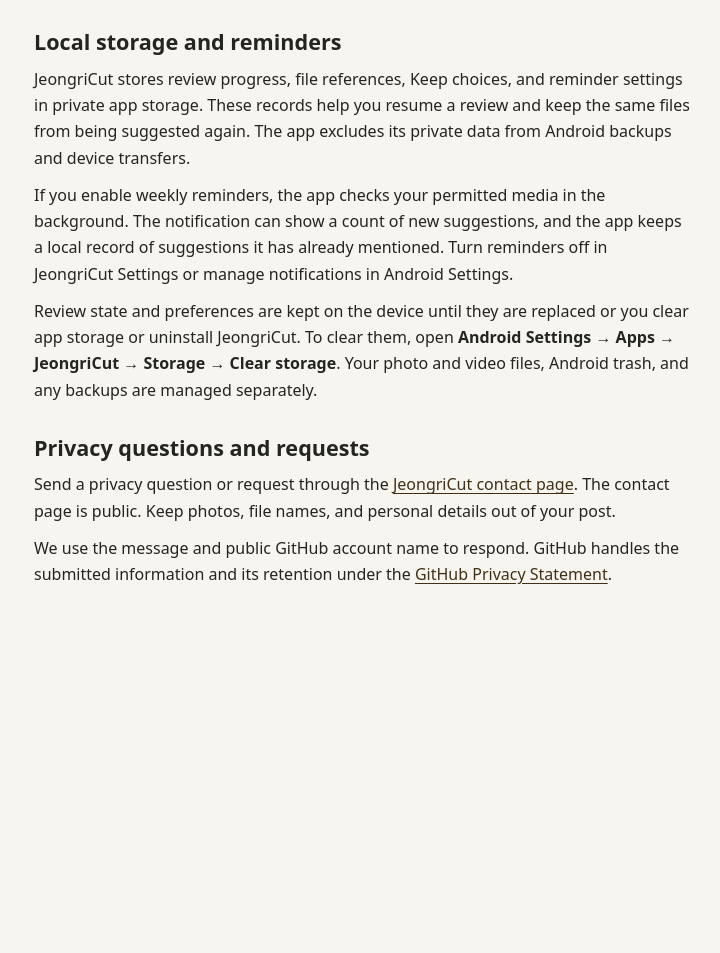
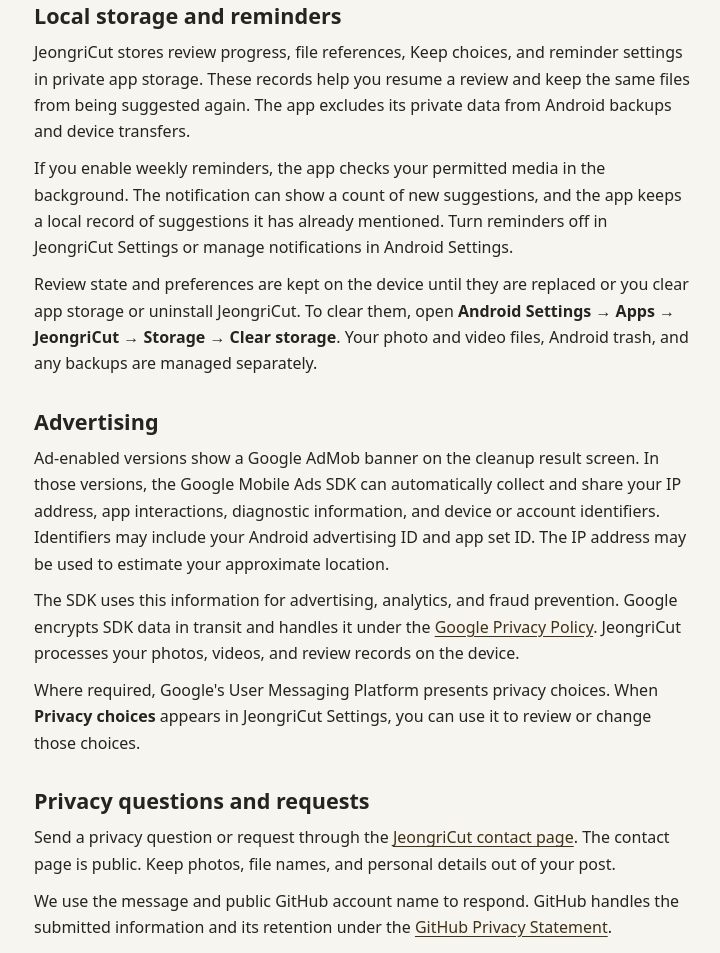
Before and after one commit to 0gam-B/jeongricut-privacy, a plain HTML site: page index.html in a window 1280 px wide. Shown: the part 774-1727 px from the top of the page, without its empty margins (278-998 px from the left). Before the commit the page ends 1452 px from the top, so only its background shows below. Drawn offline with Linux system fonts and the light colour scheme.

Commit message:
Prepare privacy disclosures for ad-enabled JeongriCut builds

```diff
--- a/index.html
+++ b/index.html
@@ -98,7 +98,7 @@
 
       <section aria-labelledby="scope">
         <h2 id="scope">About this policy</h2>
-        <p>JeongriCut: Photo Cleanup is maintained by <a href="https://github.com/0gam-B">0gam-B</a>. This policy covers version 0.6.5 of the Android app, package <code>app.mediacleanup</code>, and later versions with the same data practices. This version runs without a JeongriCut account, advertising, or an analytics SDK.</p>
+        <p>JeongriCut: Photo Cleanup is maintained by <a href="https://github.com/0gam-B">0gam-B</a>. This policy covers the Android app, package <code>app.mediacleanup</code>. JeongriCut runs without an account. Versions 0.6.5 and 0.6.6 are ad-free builds.</p>
         <p>Google Play manages app distribution and may process installation and app integrity information under the <a href="https://policies.google.com/privacy">Google Privacy Policy</a>.</p>
       </section>
 
@@ -115,6 +115,13 @@
         <p>Review state and preferences are kept on the device until they are replaced or you clear app storage or uninstall JeongriCut. To clear them, open <strong>Android Settings &rarr; Apps &rarr; JeongriCut &rarr; Storage &rarr; Clear storage</strong>. Your photo and video files, Android trash, and any backups are managed separately.</p>
       </section>
 
+      <section aria-labelledby="advertising">
+        <h2 id="advertising">Advertising</h2>
+        <p>Ad-enabled versions show a Google AdMob banner on the cleanup result screen. In those versions, the Google Mobile Ads SDK can automatically collect and share your IP address, app interactions, diagnostic information, and device or account identifiers. Identifiers may include your Android advertising ID and app set ID. The IP address may be used to estimate your approximate location.</p>
+        <p>The SDK uses this information for advertising, analytics, and fraud prevention. Google encrypts SDK data in transit and handles it under the <a href="https://policies.google.com/privacy">Google Privacy Policy</a>. JeongriCut processes your photos, videos, and review records on the device.</p>
+        <p>Where required, Google's User Messaging Platform presents privacy choices. When <strong>Privacy choices</strong> appears in JeongriCut Settings, you can use it to review or change those choices.</p>
+      </section>
+
       <section aria-labelledby="contact">
         <h2 id="contact">Privacy questions and requests</h2>
         <p>Send a privacy question or request through the <a href="https://github.com/0gam-B/jeongricut-privacy/issues/new?title=Privacy%20question">JeongriCut contact page</a>. The contact page is public. Keep photos, file names, and personal details out of your post.</p>
```
